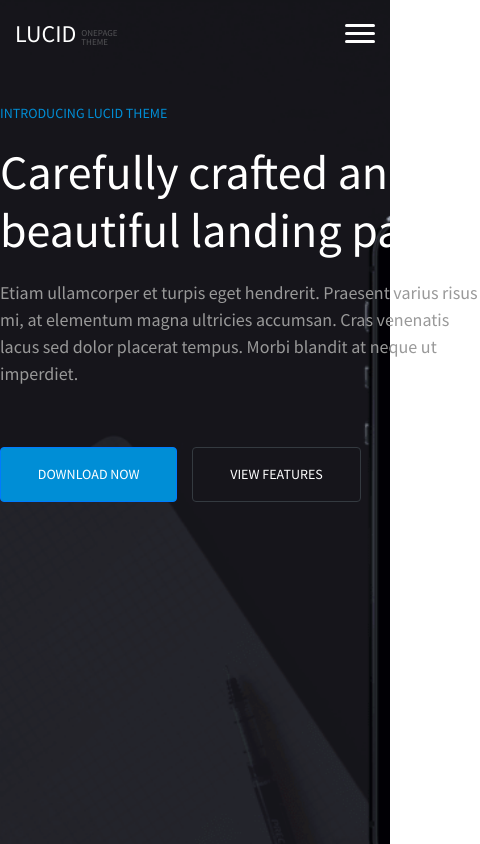
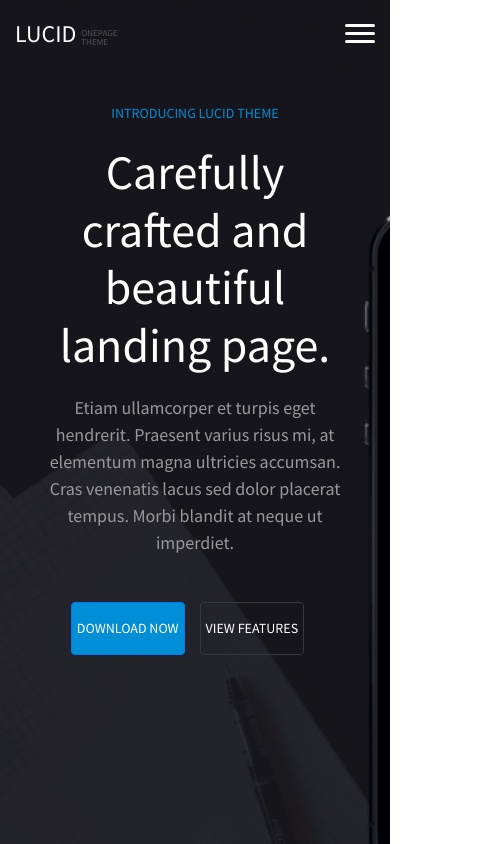
Before and after one commit to ImmortalAmxx/Fifth-layout, a website: page index.html in a window 390 px wide. Shown: the whole page, 480 px wide, since content can reach past the window. Drawn offline with nearby package versions, Linux system fonts and the light colour scheme.

Commit message:
Added adaptive.

```diff
--- a/scss/adaptive/_index.scss
+++ b/scss/adaptive/_index.scss
@@ -1,5 +1,10 @@
+@media screen and (max-width: 1200px) {
+  .container {
+    max-width: 1140px;
+  }
+}
+
 @media screen and (max-width: 768px) {
-
   .first-block .wrapper-content #header .header-content .container .nav-menu .nav-item {
     display: none;
     position: fixed;
@@ -10,7 +15,6 @@
     flex-direction: column;
     transition: right 0.3s ease-in-out;
   }
-
 
   .first-block .wrapper-content #header .header-content .container .nav-menu .nav-item.active {
     display: flex;
@@ -64,3 +68,24 @@
     padding: 10px 0;
   }
 }
+
+@media screen and (max-width: 555px) {
+  .first-block .container .banner .buttons {
+    margin-top: 30px;
+  }
+
+  .first-block .container .banner .introducing {
+    width: 300px;
+  }
+
+  .banner {
+    text-align: center;
+    display: flex;
+    align-items: center;
+    flex-direction: column;
+  }
+
+  .first-block .container .banner .buttons .btn.btn-primary, .first-block .container .banner .buttons .btn-outline-dark {
+    padding: 15px 5px;
+  }
+}
```
Also changed, not shown: css/styles.css.
